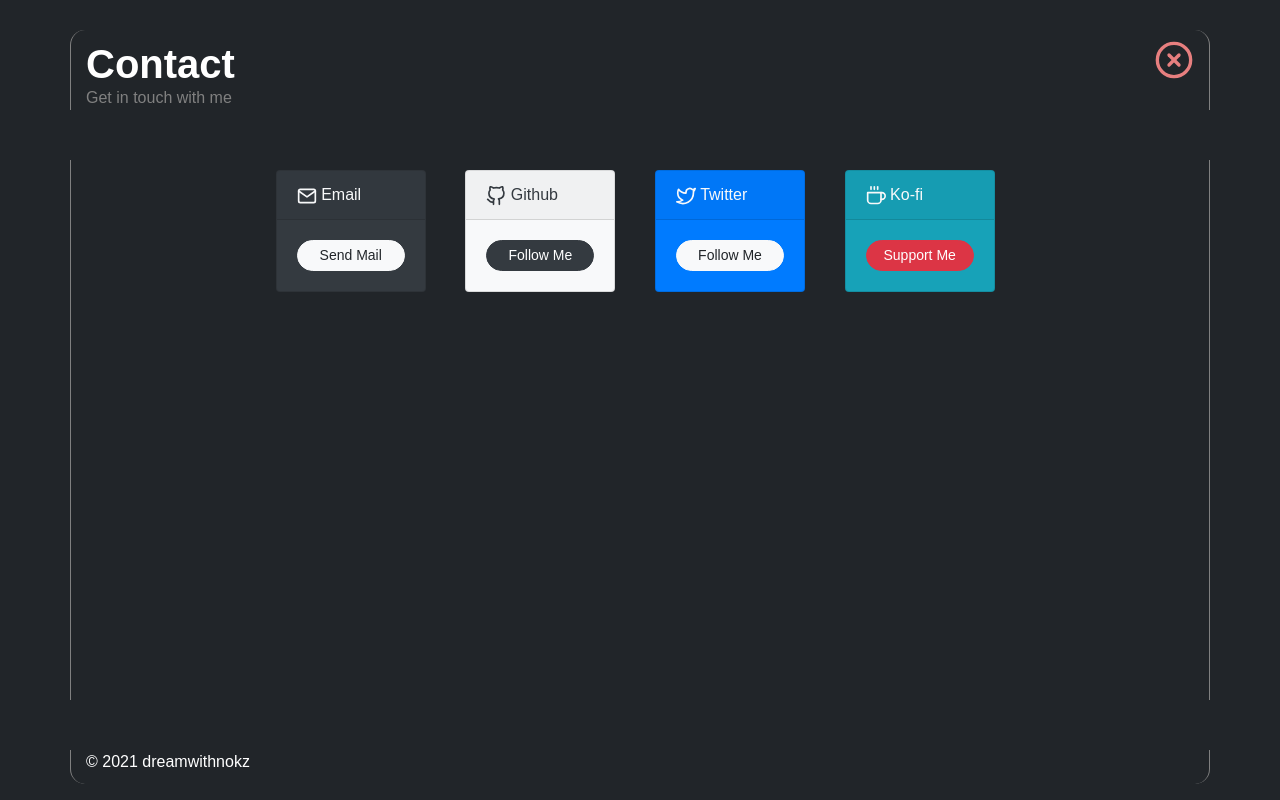
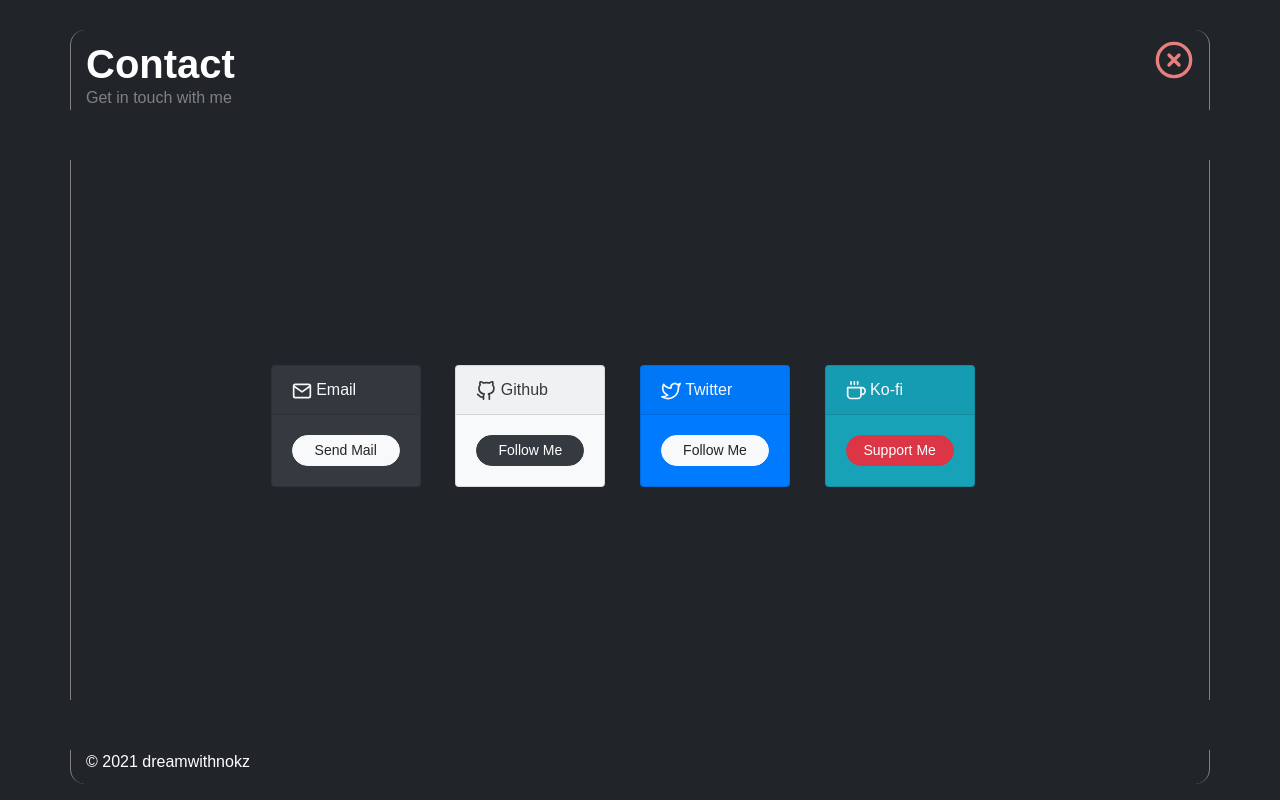
Before and after one commit to DreamWithNokz/nokz-portfolio, a Next.js app: page /contact in a window 1280 px wide. Built offline with nearby package versions, Linux system fonts and the light colour scheme.

Commit message:
Adjust contact layout

```diff
--- a/pages/contact.js
+++ b/pages/contact.js
@@ -38,9 +38,9 @@ const Contact = () => {
 
       <PageHeader title={"Contact"} description={"Get in touch with me"} />
 
-      <Container className="page-content">
-        <Row className="justify-content-center">
-          <Col className="" xs="auto" md={3} lg={2}>
+      <Container className="d-flex align-items-center page-content">
+        <Row className="w-100 justify-content-center">
+          <Col xs="auto" md={3} lg={2}>
             {getContact(
               "dark",
               "light",
```
